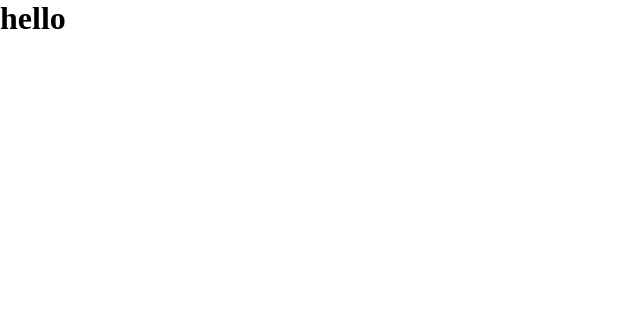
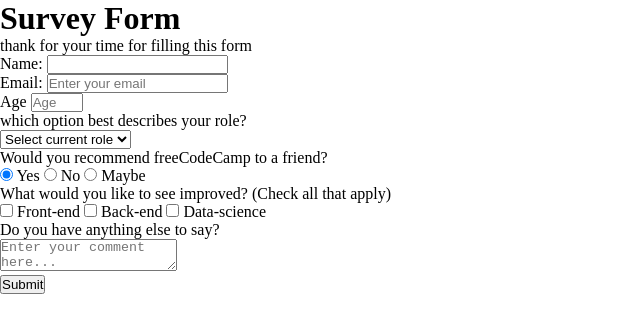
Before and after one commit to Jay-Chheda/survey-form, a plain HTML site: page index.html in a window 1280 px wide. Shown: the whole page, without its empty margins (0-640 px from the left). Drawn offline with Linux system fonts and the light colour scheme.

Commit message:
add html for whole form

```diff
--- a/index.html
+++ b/index.html
@@ -9,6 +9,76 @@
     <title>survey form</title>
 </head>
 <body>
-  <h1>hello</h1>
+<header>
+  <h1 id="title">Survey Form</h1>
+  <p id="description">thank for your time for filling this form</p>
+</header>
+
+<form id="survey-form" action="#">
+  <div class="form-group">
+    <label for="name" id="name-label">Name:</label>
+    <input type="text" id="name" name="name" aria-placeholder="Enter your name" required>
+  </div>
+  <div class="form-group">
+    <label for="email" id="email-label">Email:</label>
+    <input type= "email" name="email" placeholder="Enter your email" required>
+  </div>
+
+  <div class="form-group">
+    <label for="age" id="age-label">Age</label>
+    <input type="number" name="age" id="number" min="10" max="99" placeholder="Age">
+
+  </div>
+  <div class="form-group">
+    <p>which option best describes your role?</p>
+    <select name="role" id="dropdown" required>
+      <option selected disabled value>Select current role</option>
+      <option value="manager">Manager</option>
+      <option value="analyst">Analyst</option>
+      <option value="programmer">Programmer</option>
+
+    </select>
+  </div>
+  <div class="form-group">
+    <p>Would you recommend freeCodeCamp to a friend?</p>
+    <label for="yes">
+      <input checked type="radio" name="user-recommend" id="yes" value="yes">
+      Yes
+    </label>
+    <label for="no">
+      <input type="radio" name="user-recommend" id="no" value="no">
+      No
+    </label>
+    <label for="maybe">
+      <input type="radio" name="user-recommend" id="maybe" value="maybe">
+      Maybe
+    </label>
+  </div>
+  <div class="form-group">
+    <p>What would you like to see improved? (Check all that apply)</p>
+    <label for="front-end">
+      <input type="checkbox" name="prefer" id="front-end" value="front-end">
+      Front-end
+    </label>
+    <label for="back-end">
+      <input type="checkbox" name="prefer" id="back-end" value="back-end">
+      Back-end
+    </label>
+    <label for="data-science">
+      <input type="checkbox" name="prefer" id="data-science" value="data-science">
+      Data-science
+    </label>
+  </div>
+
+  <div class="form-group">
+    <p>Do you have anything else to say?</p>
+    <textarea name="comment" id="comment" placeholder="Enter your comment here..."></textarea>
+  </div>
+  <div class="form-group">
+    <button type="submit" id="submit">Submit</button>
+  </div>
+
+
+</form>
 </body>
 </html>
```
